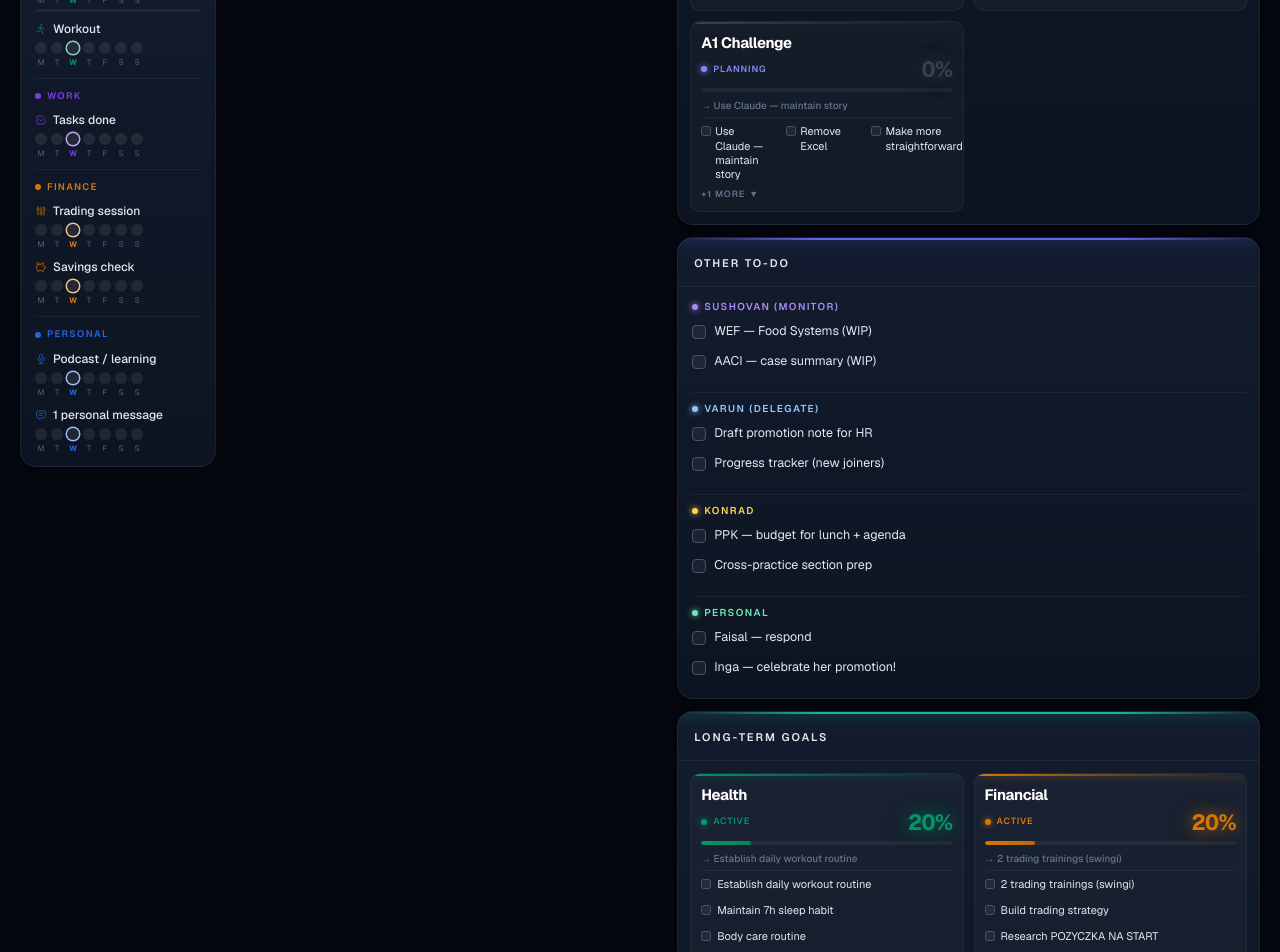
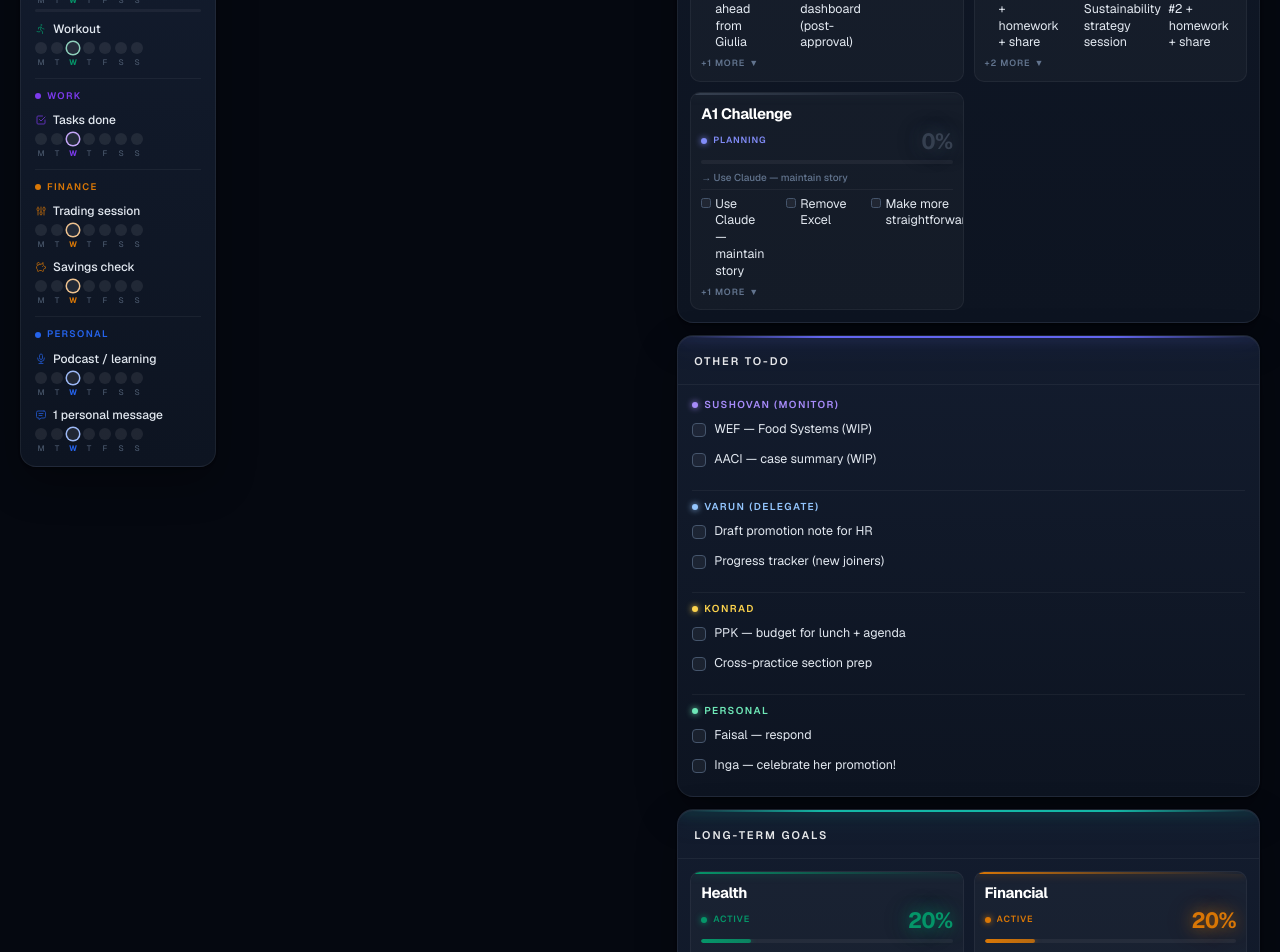
Before and after one commit to Pucek3D/v0-productivity-dashboard-design, a Next.js app: page / in a window 1280 px wide. Shown: the part 1220-2172 px from the top of the page. Built offline with nearby package versions, Linux system fonts and the light colour scheme.

Commit message:
style: adjust font size and line height for task items in dashboard cards

```diff
--- a/components/dashboard/active-projects-card.tsx
+++ b/components/dashboard/active-projects-card.tsx
@@ -191,7 +191,7 @@ function TaskItem({ task, done, onClick, taskKey, taskMeta, updateTaskMeta }: {
       }`}>
         {done && <span className="text-indigo-300 text-[6.5px] font-bold leading-none">✓</span>}
       </div>
-      <span className={`text-[11px] leading-[1.3] ${done ? 'text-slate-500 line-through' : 'text-slate-200'}`}>
+      <span className={`text-[12.5px] leading-[1.35] ${done ? 'text-slate-500 line-through' : 'text-slate-200'}`}>
         {task}
       </span>
       <TaskActions taskKey={taskKey} taskLabel={task} taskMeta={taskMeta}
--- a/components/dashboard/lt-goals-card.tsx
+++ b/components/dashboard/lt-goals-card.tsx
@@ -157,7 +157,7 @@ function TaskItem({ task, done, onClick, taskKey, taskMeta, updateTaskMeta }: {
         }`}>
         {done && <span className="text-teal-300 text-[6.5px] font-bold leading-none">✓</span>}
       </div>
-      <span className={`text-[11px] leading-[1.3] ${done ? 'text-slate-500 line-through' : 'text-slate-200'}`}>
+      <span className={`text-[12.5px] leading-[1.35] ${done ? 'text-slate-500 line-through' : 'text-slate-200'}`}>
         {task}
       </span>
       <TaskActions taskKey={taskKey} taskLabel={task} taskMeta={taskMeta}
```
